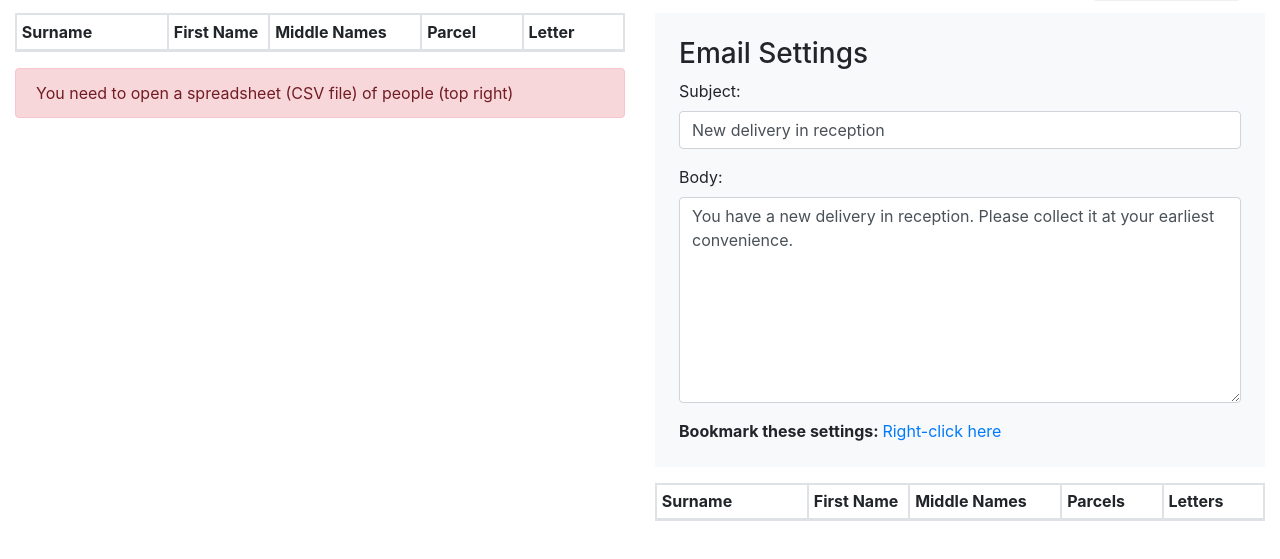
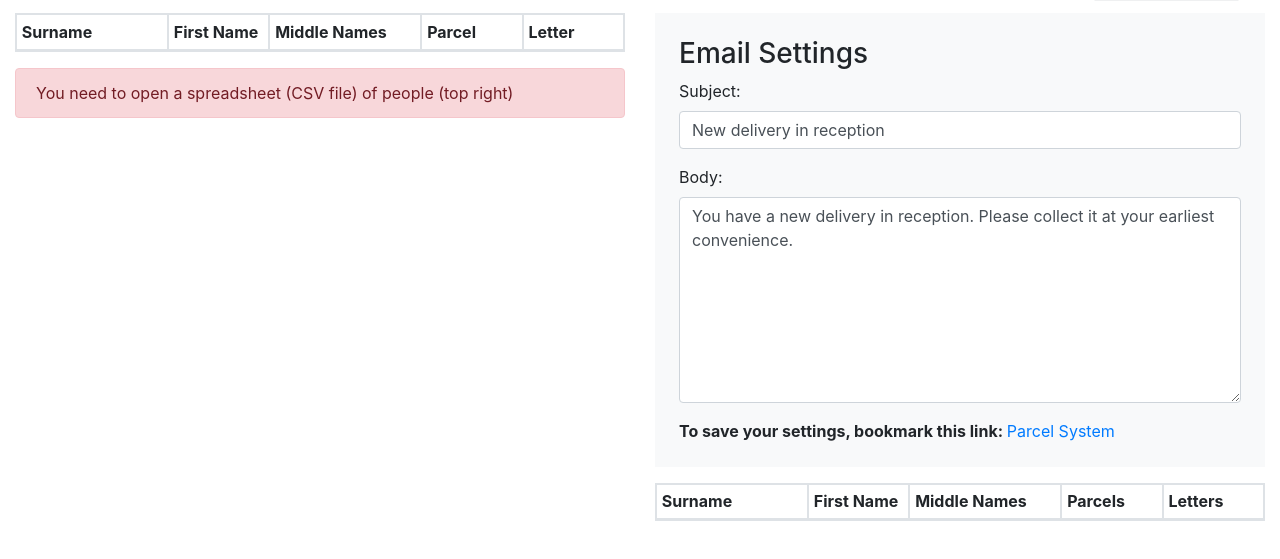
Before and after one commit to browningjp/parcels, a plain HTML site: page index.html in a window 1280 px wide. Both pictures are taken after a click on the button "Email Settings". Shown: the part 177-736 px from the top of the page. Drawn offline with nearby package versions, Linux system fonts and the light colour scheme.

Commit message:
change bookmark instructions

```diff
--- a/index.html
+++ b/index.html
@@ -111,7 +111,7 @@
                             <textarea rows="8" class="form-control" type="text" v-model="body" placeholder="Email body"></textarea>
                         </div>
 
-                        <div><span class="font-weight-bold">Bookmark these settings: </span><a :href="bookmarkURL">Right-click here</a></div>
+                        <div><span class="font-weight-bold">To save your settings, bookmark this link: </span><a :href="bookmarkURL">Parcel System</a></div>
 
                     </div>
                 </div>
```
